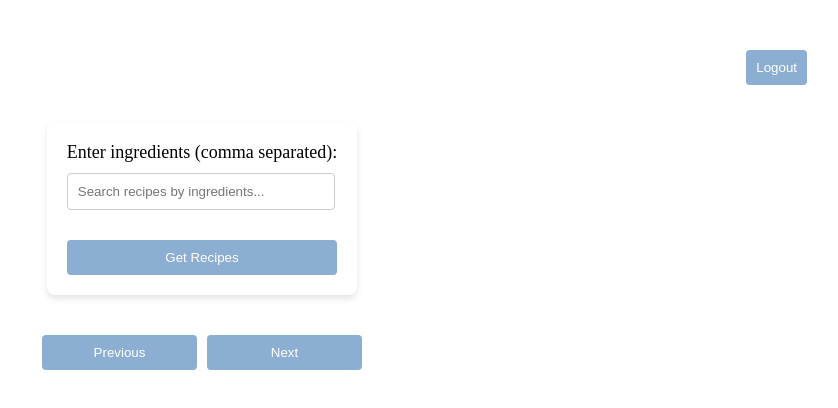
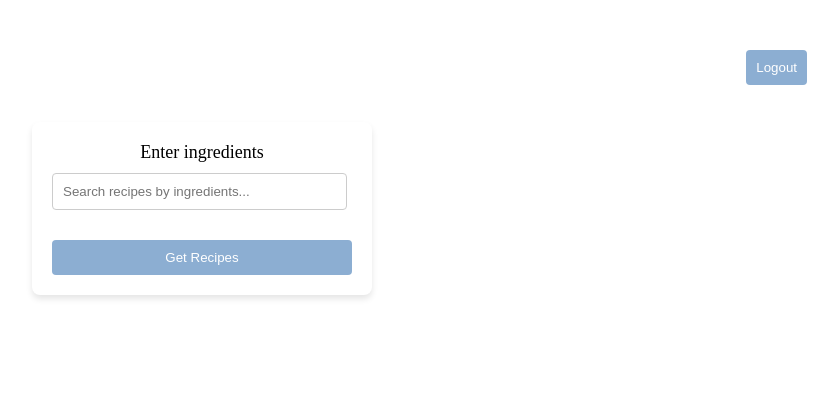
Before and after one commit to R0shina/RRS, a React (Create React App) app: page /recipe-search in a window 1280 px wide. Shown: the top 408 px of the page, without its empty margins (438-1276 px from the left). Built offline with nearby package versions, Linux system fonts and the light colour scheme; sample sign-in values are in the browser's storage; a web font is replaced by a local one.

Commit message:
searcg page pagination

```diff
--- a/src/App.css
+++ b/src/App.css
@@ -559,3 +559,14 @@ label {
   width: 25%;
   gap: 10px;
 }
+
+
+.searchbar_container{
+  width : 300px;
+
+}
+.searchbar_container label{
+  display:flex;
+  justify-content : center;
+
+}
--- a/src/components/RecipeSearch.js
+++ b/src/components/RecipeSearch.js
@@ -7,8 +7,8 @@ const RecipeSearch = () => {
   const [suggestions, setSuggestions] = useState([]);
   const [isDropdownOpen, setIsDropdownOpen] = useState(false);
   const [currentPage, setCurrentPage] = useState(1);
-  const recipesPerPage = 30;
-  const suggestionsPerPage = 100;
+  const recipesPerPage = 30; // Adjusted to 30 recipes per page
+  const suggestionsPerPage = 10; // 10 suggestions per page
   const navigate = useNavigate();
 
   // Fetch suggestions based on ingredients entered
@@ -139,9 +139,9 @@ const RecipeSearch = () => {
       </header>
       <div className="searchpage">
         <div className="searchcontainer">
-          <form onSubmit={handleSubmit}>
+          <form className="searchbar_container" onSubmit={handleSubmit}>
             <div>
-              <label>Enter ingredients (comma separated): </label>
+              <label>Enter ingredients </label>
               <input
                 type="text"
                 value={ingredients}
@@ -200,7 +200,7 @@ const RecipeSearch = () => {
       )}
 
       {/* Pagination for Suggestions */}
-      {/* {isDropdownOpen && currentSuggestions.length > 0 && ( */}
+      {isDropdownOpen && currentSuggestions.length > 0 && (
         <div className="pagination">
           <div className="paginationbutton">
             <button
@@ -217,7 +217,7 @@ const RecipeSearch = () => {
             </button>
           </div>
         </div>
-      {/* )} */}
+      )}
     </div>
   );
 };
--- a/src/components/RecipeSuggestions.js
+++ b/src/components/RecipeSuggestions.js
@@ -48,7 +48,7 @@ const RecipeSuggestions = () => {
     slidesToShow: 3,
     slidesToScroll: 3,
     autoplay: true,
-    autoplaySpeed: 3000,
+    autoplaySpeed: 5000,
     arrows: false,
   };
 
```
Also changed, not shown: 1 other file (tests, documents, lock files or other folders).
